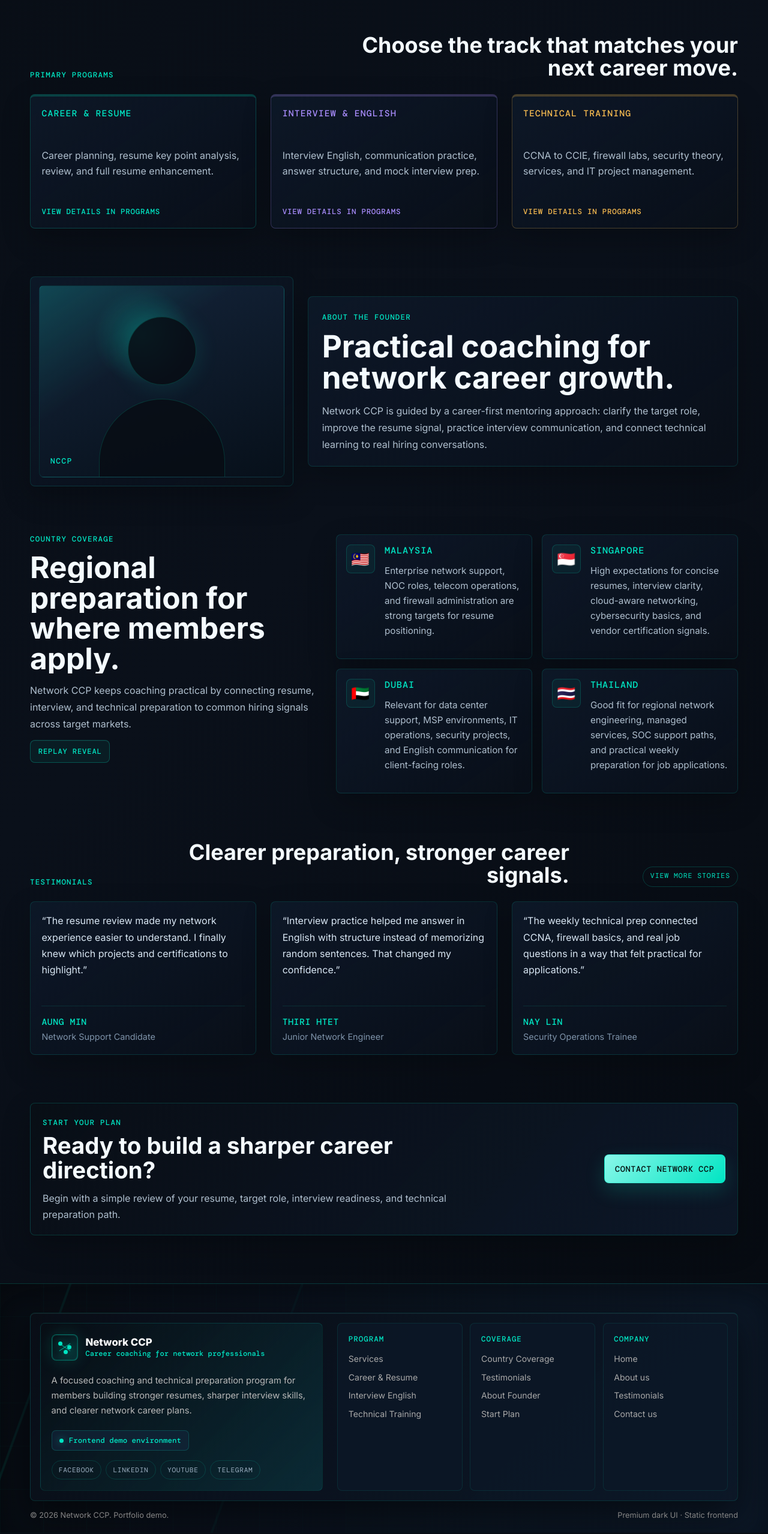
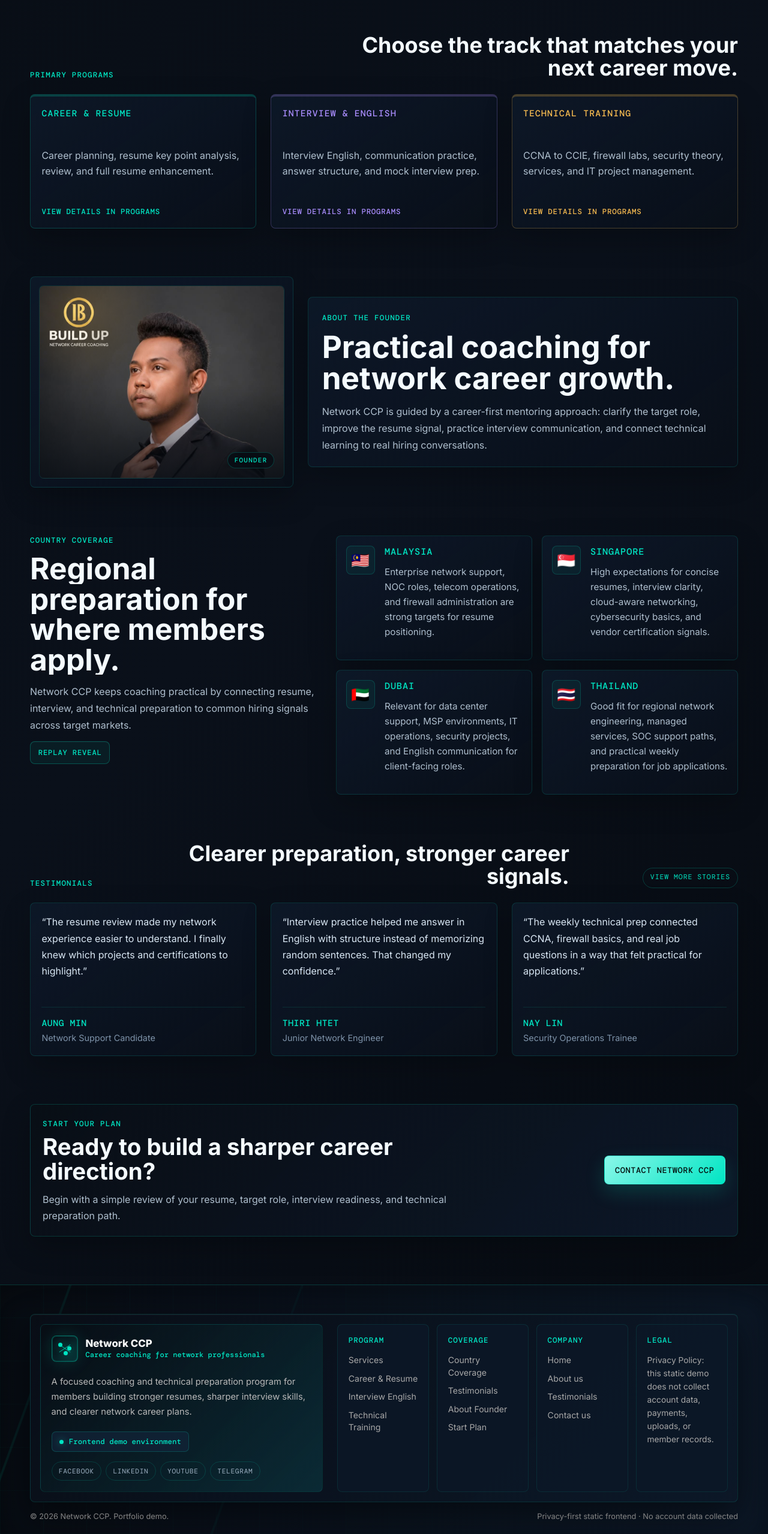
Before and after one commit to kaungkhantnaynay/Network-CCP, a React (Vite) app: page / in a window 1280 px wide. Shown: the part 815-3373 px from the top of the page at 60% size. Built offline with nearby package versions, Linux system fonts and the light colour scheme.

Commit message:
added founder image and UI update

```diff
--- a/src/components/layout/Footer.jsx
+++ b/src/components/layout/Footer.jsx
@@ -1,4 +1,11 @@
 export function Footer() {
+  const handleHomeClick = (event) => {
+    event.preventDefault()
+    window.history.pushState(null, '', '/')
+    window.dispatchEvent(new Event('hashchange'))
+    window.scrollTo({ top: 0, left: 0, behavior: 'auto' })
+  }
+
   const footerGroups = [
     {
       title: 'Program',
@@ -21,11 +28,15 @@ export function Footer() {
     {
       title: 'Company',
       links: [
-        { label: 'Home', href: '#top' },
+        { label: 'Home', href: '/', page: 'home' },
         { label: 'About us', href: '#about' },
         { label: 'Testimonials', href: '#testimonials' },
         { label: 'Contact us', href: '#contact' },
       ],
+    },
+    {
+      title: 'Legal',
+      note: 'Privacy Policy: this static demo does not collect account data, payments, uploads, or member records.',
     },
   ]
   const socialLinks = [
@@ -39,7 +50,7 @@ export function Footer() {
     <footer className="site-footer" aria-label="Site footer">
       <div className="footer-surface">
         <div className="footer-brand-panel">
-          <a className="footer-brand" href="#top" aria-label="Network CCP home">
+          <a className="footer-brand" href="/" aria-label="Network CCP home" onClick={handleHomeClick}>
             <span className="footer-mark" aria-hidden="true">
               <span />
               <span />
@@ -71,13 +82,19 @@ export function Footer() {
           {footerGroups.map((group) => (
             <div className="footer-link-group" key={group.title}>
               <h2>{group.title}</h2>
+              {group.note ? (
+                <p className="footer-policy-note">{group.note}</p>
+              ) : (
                 <ul>
                   {group.links.map((link) => (
                     <li key={link.label}>
-                    <a href={link.href}>{link.label}</a>
+                      <a href={link.href} onClick={link.page === 'home' ? handleHomeClick : undefined}>
+                        {link.label}
+                      </a>
                     </li>
                   ))}
                 </ul>
+              )}
             </div>
           ))}
         </div>
@@ -85,7 +102,7 @@ export function Footer() {
 
       <div className="footer-bottom">
         <span>© 2026 Network CCP. Portfolio demo.</span>
-        <span>Premium dark UI · Static frontend</span>
+        <span>Privacy-first static frontend · No account data collected</span>
       </div>
     </footer>
   )
--- a/src/components/layout/Navbar.jsx
+++ b/src/components/layout/Navbar.jsx
@@ -3,18 +3,26 @@ import { useState } from 'react'
 export function Navbar({ currentPage = 'home' }) {
   const [isMenuOpen, setIsMenuOpen] = useState(false)
   const navItems = [
-    { label: 'Home', href: '#top', page: 'home' },
+    { label: 'Home', href: '/', page: 'home' },
     { label: 'Programs', href: '#programs', page: 'programs' },
     { label: 'About us', href: '#about', page: 'about' },
     { label: 'Testimonials', href: '#testimonials', page: 'testimonials' },
     { label: 'Contact us', href: '#contact', page: 'contact' },
   ]
 
+  const handleHomeClick = (event) => {
+    event.preventDefault()
+    setIsMenuOpen(false)
+    window.history.pushState(null, '', '/')
+    window.dispatchEvent(new Event('hashchange'))
+    window.scrollTo({ top: 0, left: 0, behavior: 'auto' })
+  }
+
   return (
     <header className="site-navbar" aria-label="Site header">
       <div className="navbar-grid" aria-hidden="true" />
       <nav className="navbar-shell" aria-label="Primary navigation">
-        <a className="navbar-brand" href="#top" aria-label="Network CCP home" onClick={() => setIsMenuOpen(false)}>
+        <a className="navbar-brand" href="/" aria-label="Network CCP home" onClick={handleHomeClick}>
           <span className="brand-mark" aria-hidden="true">
             <span className="brand-node brand-node-a" />
             <span className="brand-node brand-node-b" />
@@ -49,7 +57,7 @@ export function Navbar({ currentPage = 'home' }) {
                 aria-current={isActive ? 'page' : undefined}
                 className={isActive ? 'active' : undefined}
                 href={item.href}
-                onClick={() => setIsMenuOpen(false)}
+                onClick={item.page === 'home' ? handleHomeClick : () => setIsMenuOpen(false)}
               >
                 {item.label}
               </a>
--- a/src/components/shared/FounderPanel.jsx
+++ b/src/components/shared/FounderPanel.jsx
@@ -1,8 +1,8 @@
 export function FounderPanel() {
   return (
     <section className="founder-panel" id="founder" aria-labelledby="founder-title">
-      <div className="founder-avatar" aria-hidden="true">
-        NCCP
+      <div className="founder-avatar">
+        <img src="/Network-CCP.jpeg" alt="Founder of Network CCP" />
       </div>
       <div>
         <span className="section-eyebrow">About the Founder</span>
--- a/src/pages/Home.jsx
+++ b/src/pages/Home.jsx
@@ -202,8 +202,9 @@ export function Home() {
 
       <section className="founder-summary" id="about" aria-labelledby="founder-summary-title">
         <div className="founder-photo-card">
-          <div className="founder-photo" role="img" aria-label="Founder portrait placeholder">
-            <span>NCCP</span>
+          <div className="founder-photo">
+            <img src="/Network-CCP.jpeg" alt="Founder of Network CCP" />
+            <span>Founder</span>
           </div>
         </div>
         <div className="founder-summary-copy">
--- a/src/styles/globals.css
+++ b/src/styles/globals.css
@@ -315,55 +315,56 @@ a {
 }
 
 .founder-photo {
-  display: grid;
+  display: block;
   min-height: 20rem;
-  place-items: end start;
-  padding: 1.1rem;
   border: 1px solid rgba(0, 229, 195, 0.12);
   border-radius: 8px;
   background:
-    radial-gradient(circle at 42% 26%, rgba(0, 229, 195, 0.24), transparent 5rem),
-    linear-gradient(145deg, rgba(0, 229, 195, 0.18), transparent 38%),
-    linear-gradient(160deg, #14243a, #07101a);
+    radial-gradient(circle at 28% 18%, rgba(0, 229, 195, 0.12), transparent 7rem),
+    linear-gradient(160deg, #17212a, #07101a);
   overflow: hidden;
   position: relative;
 }
 
-.founder-photo::before {
-  position: absolute;
-  top: 3.2rem;
-  left: 50%;
-  width: 7rem;
-  height: 7rem;
-  border: 1px solid rgba(0, 229, 195, 0.2);
-  border-radius: 999px;
-  background: rgba(8, 13, 20, 0.82);
-  box-shadow: 0 0 40px rgba(0, 229, 195, 0.14);
-  content: "";
-  transform: translateX(-50%);
-}
-
 .founder-photo::after {
   position: absolute;
-  bottom: -2rem;
-  left: 50%;
-  width: 13rem;
-  height: 10rem;
-  border: 1px solid rgba(0, 229, 195, 0.18);
-  border-radius: 999px 999px 0 0;
+  inset: 0;
+  background:
+    linear-gradient(180deg, transparent 52%, rgba(8, 13, 20, 0.78)),
+    radial-gradient(circle at 18% 12%, rgba(244, 185, 80, 0.18), transparent 8rem);
+  content: "";
+}
+
+.founder-photo img {
+  display: block;
+  width: 100%;
+  height: 20rem;
+  object-fit: cover;
+  object-position: center top;
+  transform: scale(1);
+  transition: transform 420ms ease;
+}
+
+.founder-photo:hover img,
+.founder-photo:focus-within img {
+  transform: scale(1.07);
+}
+
+.founder-photo span {
+  position: absolute;
+  right: 1rem;
+  bottom: 1rem;
+  z-index: 2;
+  padding: 0.35rem 0.65rem;
+  border: 1px solid rgba(0, 229, 195, 0.22);
+  border-radius: 999px;
+  color: var(--color-teal);
   background: rgba(8, 13, 20, 0.82);
-  content: "";
-  transform: translateX(-50%);
-}
-
-.founder-photo span {
-  position: relative;
-  z-index: 1;
-  color: var(--color-teal);
-  font-family: "DM Mono", monospace;
-  font-size: 0.8rem;
+  font-family: "DM Mono", monospace;
+  font-size: 0.68rem;
   font-weight: 700;
   letter-spacing: 0.12em;
+  text-transform: uppercase;
 }
 
 .founder-summary-copy {
@@ -2881,19 +2882,51 @@ a {
 }
 
 .founder-avatar {
-  display: grid;
+  display: block;
   aspect-ratio: 1;
-  place-items: center;
   border: 1px solid rgba(0, 229, 195, 0.24);
   border-radius: 8px;
-  color: #f5f5f5;
   background:
     radial-gradient(circle at 30% 20%, rgba(0, 229, 195, 0.18), transparent 9rem),
     linear-gradient(135deg, var(--color-black), var(--color-graphite-soft));
-  font-size: 2rem;
-  font-weight: 900;
-  font-family: "DM Mono", monospace;
-  letter-spacing: 0.08em;
+  overflow: hidden;
+  position: relative;
+}
+
+.founder-avatar::after {
+  position: absolute;
+  inset: 0;
+  background: linear-gradient(180deg, transparent 58%, rgba(8, 13, 20, 0.58));
+  content: "";
+}
+
+.founder-avatar img {
+  display: block;
+  width: 100%;
+  height: 100%;
+  object-fit: cover;
+  object-position: center top;
+  transform: scale(1);
+  transition: transform 420ms ease;
+}
+
+.founder-avatar:hover img,
+.founder-avatar:focus-within img {
+  transform: scale(1.07);
+}
+
+@media (prefers-reduced-motion: reduce) {
+  .founder-photo img,
+  .founder-avatar img {
+    transition: none;
+  }
+
+  .founder-photo:hover img,
+  .founder-photo:focus-within img,
+  .founder-avatar:hover img,
+  .founder-avatar:focus-within img {
+    transform: none;
+  }
 }
 
 .founder-points {
@@ -3202,7 +3235,7 @@ a {
 
 .footer-links-grid {
   display: grid;
-  grid-template-columns: repeat(3, minmax(0, 1fr));
+  grid-template-columns: repeat(4, minmax(0, 1fr));
   gap: 0.8rem;
 }
 
@@ -3246,6 +3279,13 @@ a {
   transform: translateX(2px);
 }
 
+.footer-policy-note {
+  margin: 0;
+  color: #a8a8a8;
+  font-size: 0.86rem;
+  line-height: 1.6;
+}
+
 .footer-bottom {
   position: relative;
   display: flex;
@@ -3325,6 +3365,10 @@ a {
 
   .founder-photo {
     min-height: 18rem;
+  }
+
+  .founder-photo img {
+    height: 18rem;
   }
 
   .region-coverage {
@@ -3528,13 +3572,7 @@ a {
   }
 
   .footer-links-grid {
-    grid-template-columns: repeat(3, minmax(12rem, 1fr));
-    overflow-x: auto;
-    scrollbar-width: none;
-  }
-
-  .footer-links-grid::-webkit-scrollbar {
-    display: none;
+    grid-template-columns: repeat(2, minmax(0, 1fr));
   }
 }
 
@@ -3722,6 +3760,10 @@ a {
 
   .founder-photo {
     min-height: 15rem;
+  }
+
+  .founder-photo img {
+    height: 15rem;
   }
 
   .coaching-visual {
@@ -3914,6 +3956,7 @@ a {
   }
 
   .footer-surface {
+    gap: 0.75rem;
     padding: 0.65rem;
   }
 
@@ -3922,6 +3965,38 @@ a {
     padding: 0.9rem;
   }
 
+  .footer-brand {
+    align-items: flex-start;
+  }
+
+  .footer-brand-kicker {
+    max-width: 14rem;
+  }
+
+  .footer-brand-panel p {
+    margin: 0.9rem 0 1rem;
+    font-size: 0.86rem;
+  }
+
+  .footer-status {
+    width: 100%;
+    justify-content: center;
+    text-align: center;
+  }
+
+  .footer-links-grid {
+    grid-template-columns: 1fr;
+    gap: 0.6rem;
+  }
+
+  .footer-link-group {
+    min-height: auto;
+  }
+
+  .footer-link-group ul {
+    gap: 0.48rem;
+  }
+
   .footer-socials a {
     flex: 1 1 auto;
     justify-content: center;
@@ -3930,6 +4005,7 @@ a {
   .footer-bottom {
     align-items: flex-start;
     flex-direction: column;
+    gap: 0.4rem;
     font-size: 0.76rem;
   }
 }
```
Also changed, not shown: public/Network-CCP.jpeg (added). Lines whose indentation alone changed are shown as unchanged.
